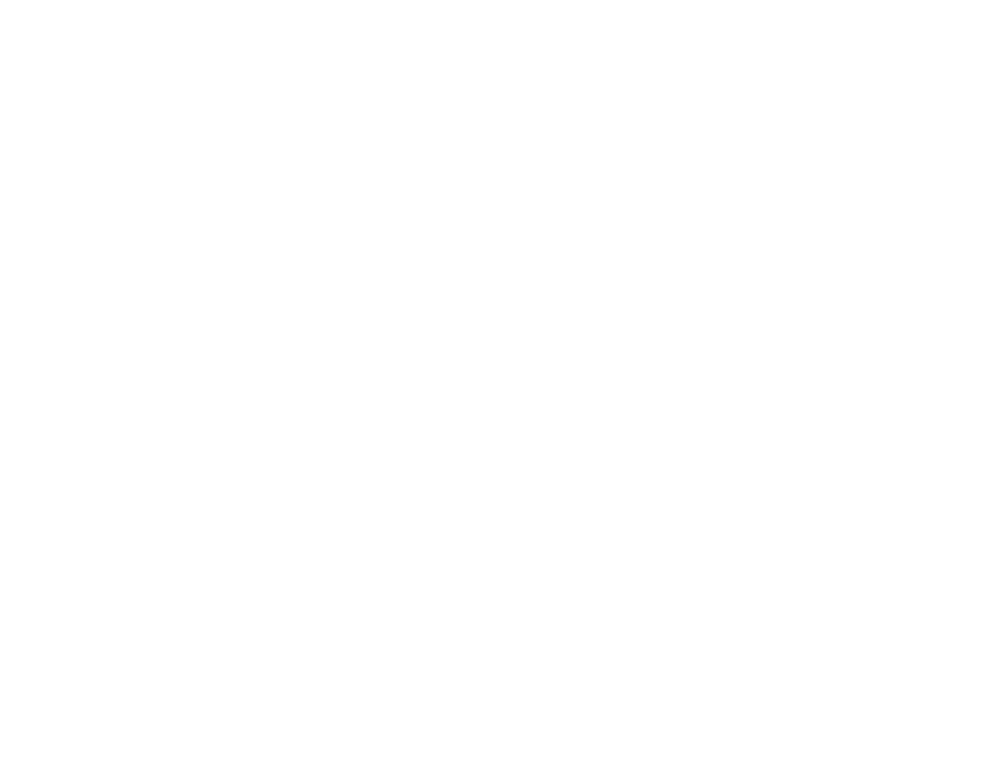
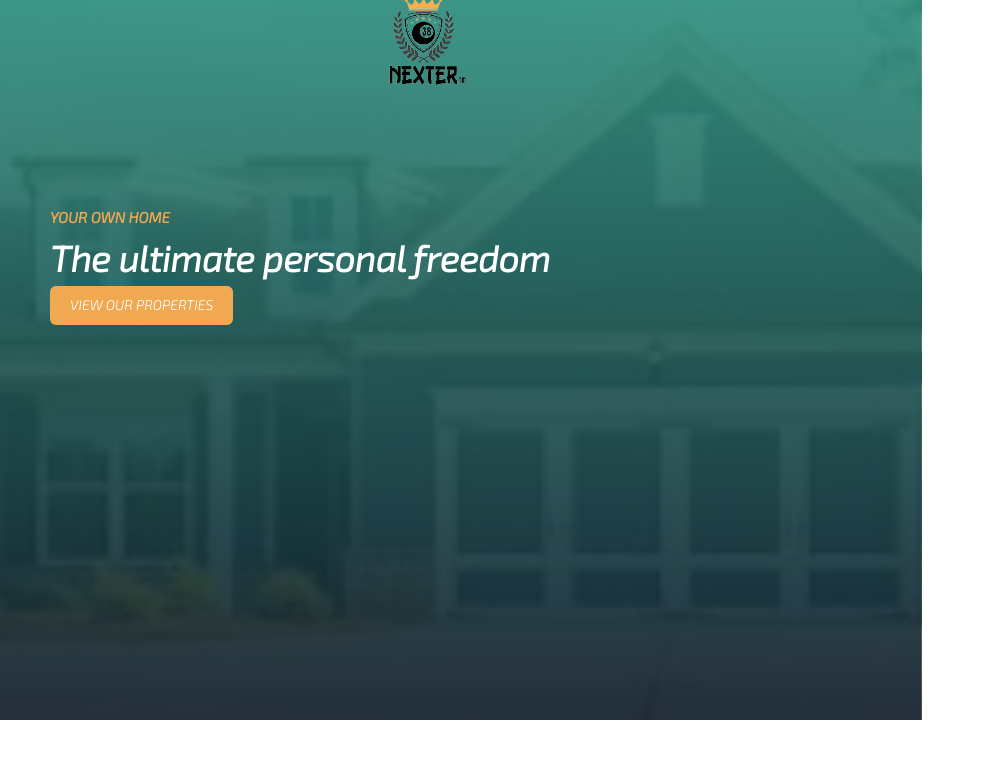
Before and after one commit to Hanjalabd/work, a plain HTML site: page index.html in a window 1280 px wide. Shown: the whole page, without its empty margins (0-985 px from the left). Drawn offline with Linux system fonts and the light colour scheme.

Commit message:
header added

```diff
--- a/index.html
+++ b/index.html
@@ -5,12 +5,26 @@
     <meta name="viewport" content="width=device-width, initial-scale=1.0">
     <title>work</title>
     <link rel="preconnect" href="https://fonts.googleapis.com">
-<link rel="preconnect" href="https://fonts.gstatic.com" crossorigin>
-<link href="https://fonts.googleapis.com/css2?family=Montserrat:ital,wght@1,300&display=swap" rel="stylesheet">
+    <link rel="preconnect" href="https://fonts.gstatic.com" crossorigin>
+    <link href="https://fonts.googleapis.com/css2?family=Exo+2:ital,wght@1,300&family=Montserrat:ital,wght@1,300&display=swap" rel="stylesheet">
     <link rel="stylesheet" href="style.css">
 </head>
 <body>
-
+   <header class="header">
+    <div class="row">
+        <div class="col-1-of-2">
+            <div class="logo-box">
+                <img src="image/logo re.png" alt="Logo" class="logo">
+            </div>
+            <div class="text-box">
+                <h4 class="head">YOUR OWN HOME</h4>
+                <h1 class="mid">The ultimate personal freedom</h1>
+                <a href="#" class="btn"> VIEW OUR PROPERTIES</a>
+            </div>
+        </div>
+        <div class="col-1-of-2"></div>
+    </div>
+   </header>
 
 </body>
 </html>
--- a/style.css
+++ b/style.css
@@ -0,0 +1,51 @@
+
+* {
+    margin: 0;
+    padding: 0;
+    box-sizing: border-box;
+}
+body{
+    font-family: 'Exo 2', sans-serif;
+    font-size: 18px;
+    font-weight: 400;
+    line-height: 1.6;
+}
+.header{
+    height: 90vh;
+    width: 72%;
+    background-image: linear-gradient(rgba(47, 144, 125, 0.9),rgba(16, 29, 44, 0.9)),
+    url(image/i.jpeg);
+    background-size: cover;
+    background-position: top;
+}
+.logo{
+    position: absolute;
+    top: -25px;
+    left: 28%;
+    width: 131px;
+}
+.text-box{
+    position: absolute;
+    padding: 16% 50px;
+}
+.mid{
+    font-size: 36px;
+    color: #fff;
+    display: block;
+
+}
+.head{
+    font-size: 15px;
+    display: block;
+    color: #f1a951;
+}
+.btn{
+    font-size: 14px;
+    text-decoration: none;
+    border: none;
+    color: #fff;
+    background-color: #f1a951;
+    border-radius: 6px;
+    display: inline-block;
+    padding: 8px 20px;
+}
```
